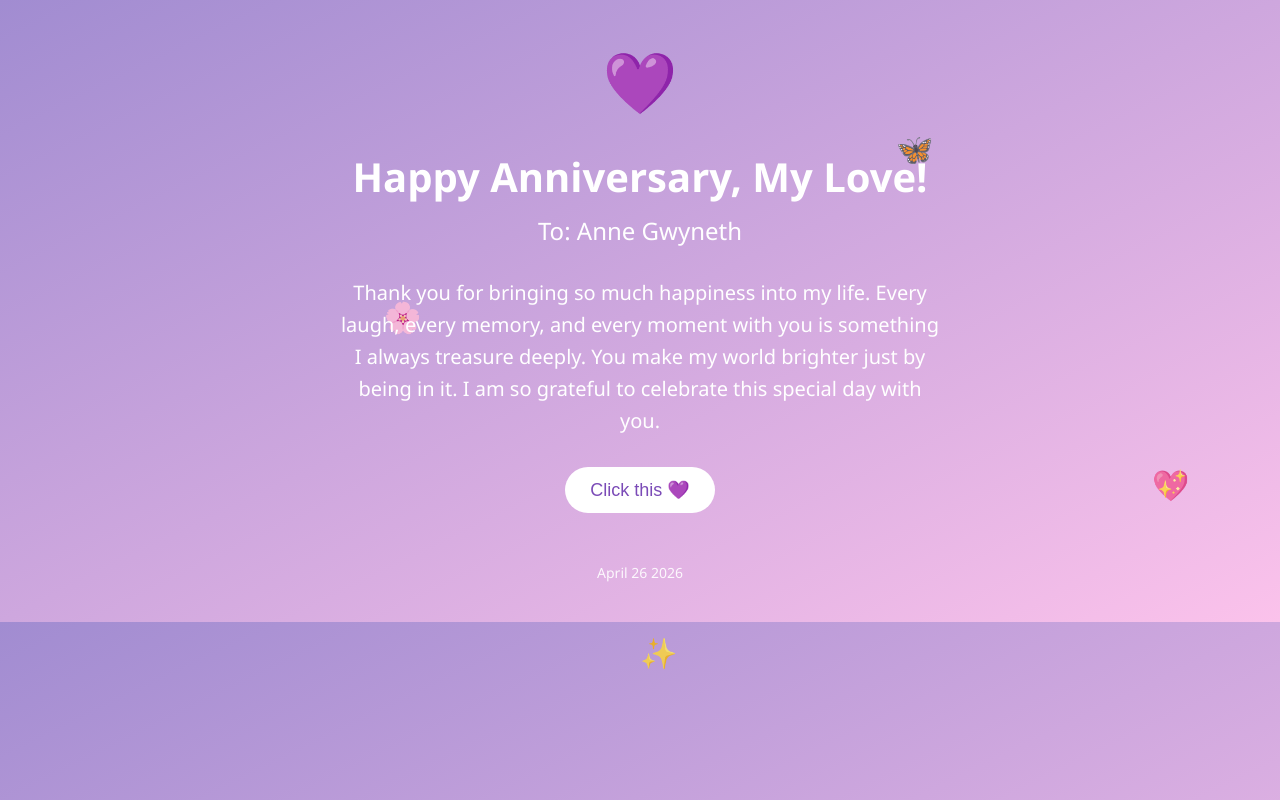
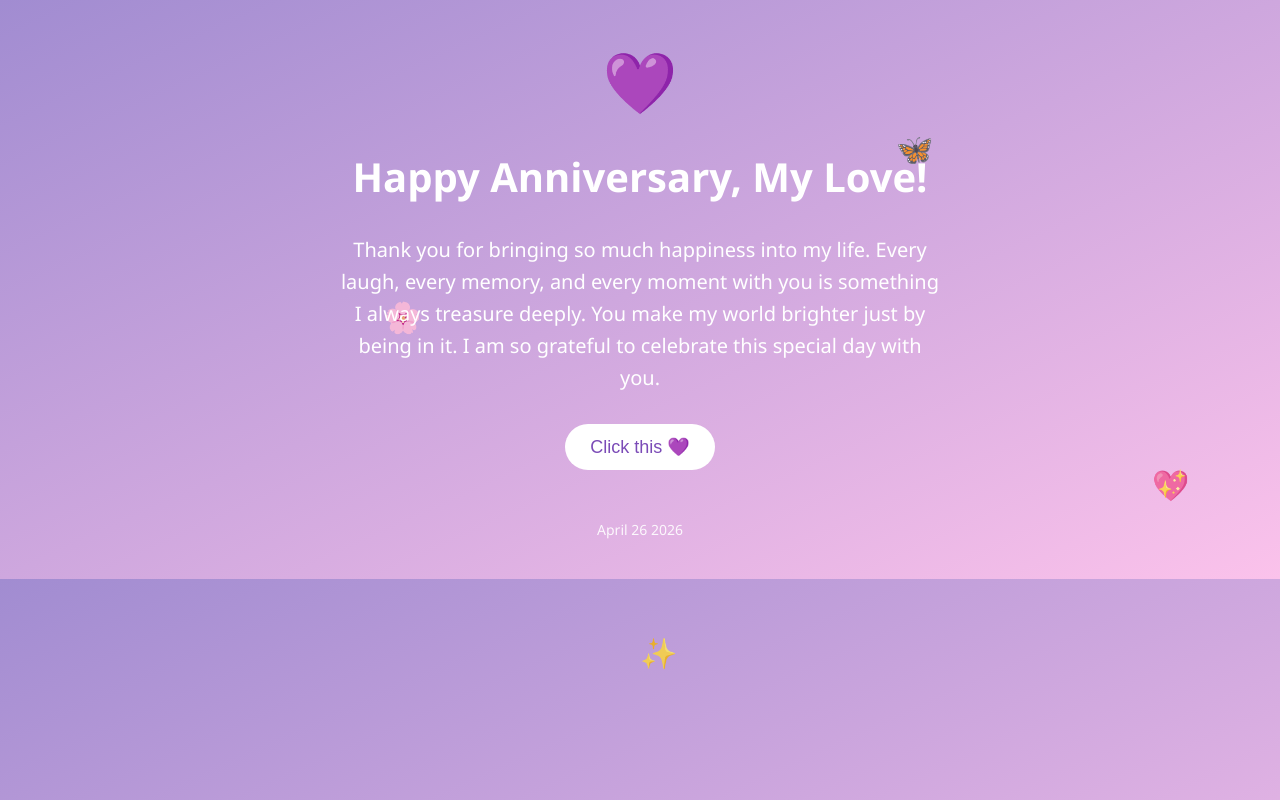
Before and after one commit to Kaipura/Anniversary-Letter, a plain HTML site: page index.html in a window 1280 px wide. Drawn offline with Linux system fonts and the light colour scheme.

Commit message:
Update index.html

```diff
--- a/index.html
+++ b/index.html
@@ -22,7 +22,7 @@
     <div class="heart">💜</div>
 
     <h1>Happy Anniversary, My Love!</h1>
-    <h2>To: Anne Gwyneth</h2>
+
 
     <div class="message">
 
```
